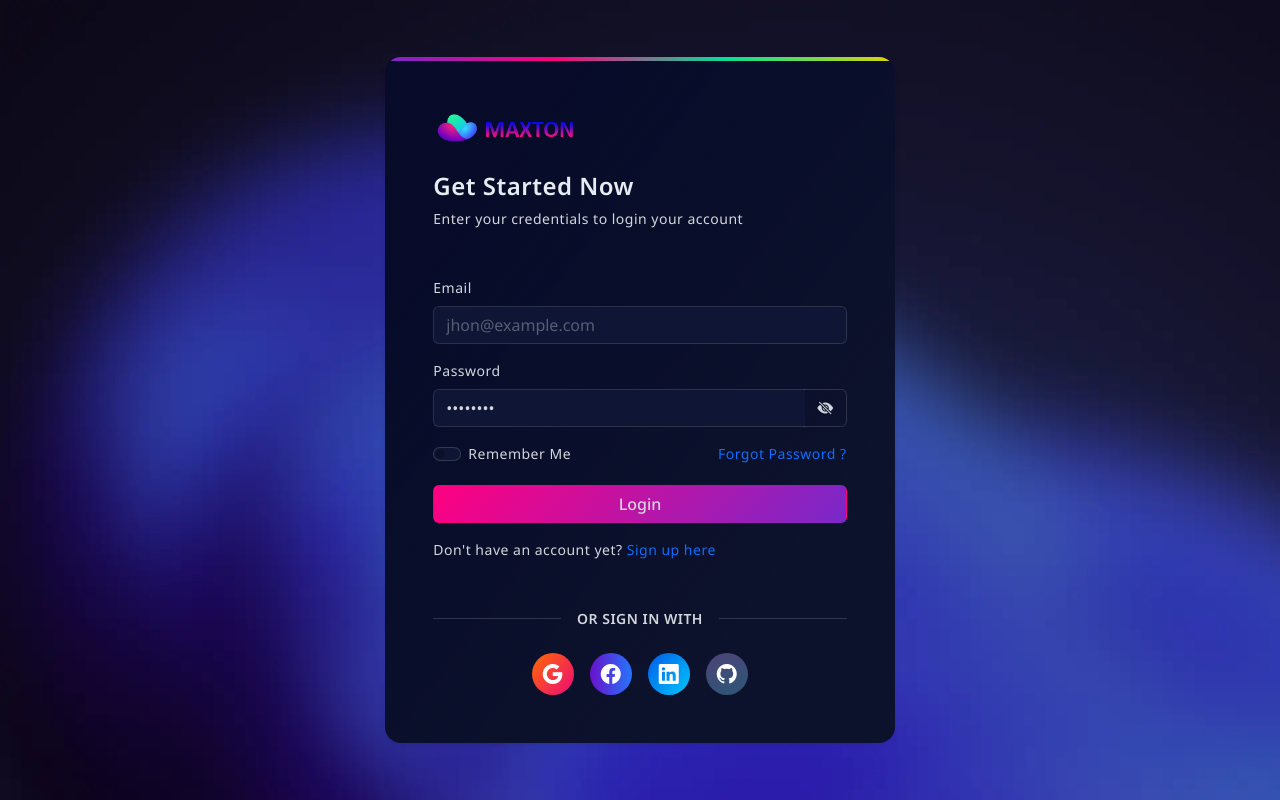
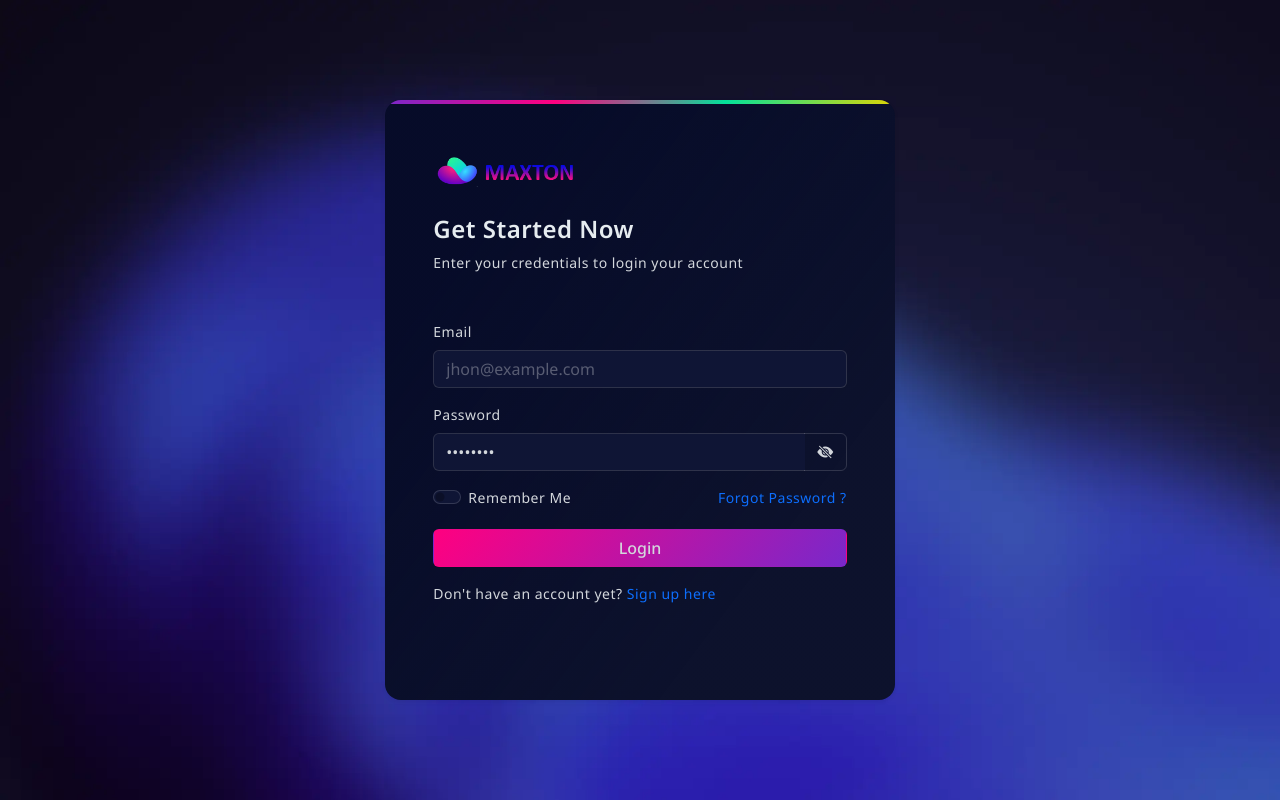
Before and after one commit to rexfordnyrk/telemetry-web, a React (Create React App) app in the folder react-maxton/: page /auth/basic/login in a window 1280 px wide. Built offline with nearby package versions, Linux system fonts and the light colour scheme.

Commit message:
Remove OR SIGN IN WITH section from login page
cgen-7b25b757f6a74c388a3ab94948ff7aff

```diff
--- a/react-maxton/src/pages/BasicLogin.tsx
+++ b/react-maxton/src/pages/BasicLogin.tsx
@@ -134,39 +134,6 @@ const BasicLogin: React.FC = () => {
                     </div>
                   </form>
                 </div>
-
-                <div className="separator section-padding">
-                  <div className="line"></div>
-                  <p className="mb-0 fw-bold">OR SIGN IN WITH</p>
-                  <div className="line"></div>
-                </div>
-
-                <div className="d-flex gap-3 justify-content-center mt-4">
-                  <a
-                    href="javascript:;"
-                    className="wh-42 d-flex align-items-center justify-content-center rounded-circle bg-grd-danger"
-                  >
-                    <i className="bi bi-google fs-5 text-white"></i>
-                  </a>
-                  <a
-                    href="javascript:;"
-                    className="wh-42 d-flex align-items-center justify-content-center rounded-circle bg-grd-deep-blue"
-                  >
-                    <i className="bi bi-facebook fs-5 text-white"></i>
-                  </a>
-                  <a
-                    href="javascript:;"
-                    className="wh-42 d-flex align-items-center justify-content-center rounded-circle bg-grd-info"
-                  >
-                    <i className="bi bi-linkedin fs-5 text-white"></i>
-                  </a>
-                  <a
-                    href="javascript:;"
-                    className="wh-42 d-flex align-items-center justify-content-center rounded-circle bg-grd-royal"
-                  >
-                    <i className="bi bi-github fs-5 text-white"></i>
-                  </a>
-                </div>
               </div>
             </div>
           </div>
```
